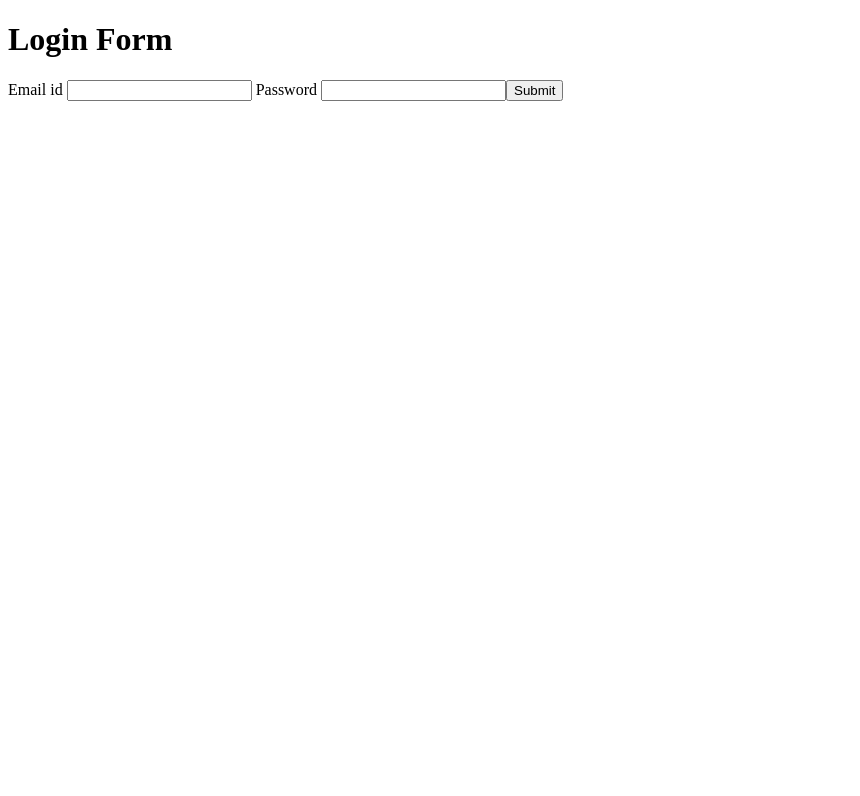
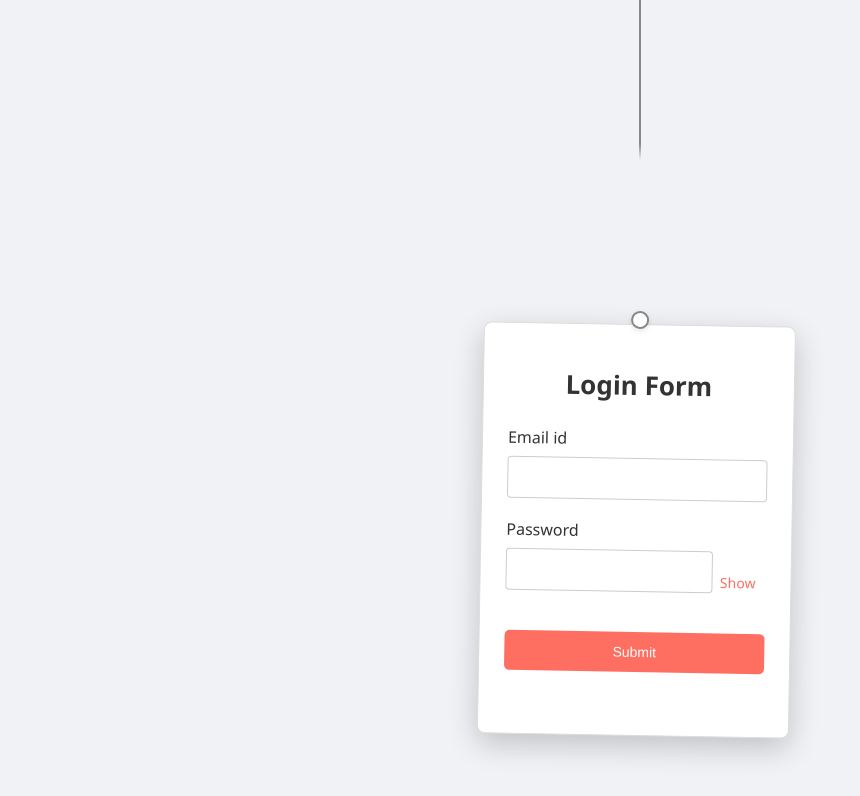
Before and after one commit to PriyaDharshanK7/loginpage, a React (Vite) app: page / in a window 1280 px wide. Shown: the top 796 px of the page, without its empty margins (0-860 px from the left). Built offline with nearby package versions, Linux system fonts and the light colour scheme.

Commit message:
Added some ideas login card!a

```diff
--- a/src/Login.css
+++ b/src/Login.css
@@ -0,0 +1,167 @@
+body {
+    margin: 0;
+    background-color: #f0f2f5;
+  }
+
+  .logincont {
+    height: 100vh;
+    display: flex;
+    justify-content: center;
+    align-items: center;
+    background-color: transparent;
+    font-family: 'Segoe UI', Tahoma, Geneva, Verdana, sans-serif;
+    position: relative;
+  }
+
+  .thread {
+    position: absolute;
+    top: 0;
+    left: 50%;
+    width: 2px;
+    height: 160px; /* Slightly overlaps card */
+    background: linear-gradient(to bottom, #888 0%, #888 90%, transparent 100%);
+    transform: translateX(-50%);
+    z-index: 1;
+    transition: transform 0.3s ease;
+  }
+
+  .logindiv {
+    position: relative;
+    width: 260px;
+    min-height: 360px;
+    padding: 25px;
+    background: #fff;
+    box-shadow: 0 10px 30px rgba(0, 0, 0, 0.2); /* Deeper shadow */
+    border-radius: 8px;
+    border: 1px solid #ddd; /* Subtle card edge */
+    top: 130px; /* Centered */
+    transform: rotate(1deg); /* Default tilt for hanging */
+    transform-origin: top center; /* Pivot at top */
+    transition: transform 0.3s ease;
+  }
+
+  .logindiv:before {
+    content: "";
+    position: absolute;
+    top: -14px; /* Slightly larger hole */
+    left: 50%;
+    transform: translateX(-50%);
+    width: 14px;
+    height: 14px;
+    background: #fff;
+    border: 2px solid #888;
+    border-radius: 50%;
+    z-index: 2;
+    box-shadow: 0 2px 5px rgba(0, 0, 0, 0.1); /* Hole shadow */
+  }
+
+  .logindiv:hover {
+    animation: cardSway 2s infinite ease-in-out;
+  }
+
+  .logindiv:hover ~ .thread {
+    animation: threadSway 2s infinite ease-in-out;
+  }
+
+  @keyframes cardSway {
+    0% { transform: rotate(1deg) translateX(0px); }
+    25% { transform: rotate(3deg) translateX(8px); }
+    50% { transform: rotate(1deg) translateX(0px); }
+    75% { transform: rotate(-2deg) translateX(-8px); }
+    100% { transform: rotate(1deg) translateX(0px); }
+  }
+
+  @keyframes threadSway {
+    0% { transform: translateX(-50%) translateX(0px) skewX(0deg); }
+    25% { transform: translateX(-50%) translateX(5px) skewX(3deg); }
+    50% { transform: translateX(-50%) translateX(0px) skewX(0deg); }
+    75% { transform: translateX(-50%) translateX(-5px) skewX(-3deg); }
+    100% { transform: translateX(-50%) translateX(0px) skewX(0deg); }
+  }
+
+  form {
+    display: flex;
+    flex-direction: column;
+  }
+
+  h1 {
+    font-size: 26px;
+    color: #333;
+    text-align: center;
+    margin-bottom: 25px;
+    font-weight: 600;
+  }
+
+  label {
+    margin-bottom: 8px;
+    color: #333;
+    font-weight: 500;
+  }
+
+  input[type="email"],
+  input[type="password"] {
+    padding: 12px;
+    margin-bottom: 20px;
+    border: 1px solid #ccc;
+    border-radius: 4px;
+    font-size: 14px;
+  }
+
+  .passwd-wrapper {
+    position: relative;
+  }
+
+  .eye {
+    position: absolute;
+    right: 10px;
+    top: 50%;
+    transform: translateY(-50%);
+    cursor: pointer;
+    color: #ff6f61;
+    font-size: 14px;
+  }
+
+  .show-anim {
+    animation: reveal 0.5s ease-in-out;
+  }
+
+  @keyframes reveal {
+    0% { transform: scale(0.95); opacity: 0.5; }
+    50% { transform: scale(1.05); opacity: 0.8; }
+    100% { transform: scale(1); opacity: 1; }
+  }
+
+  input[type="submit"] {
+    padding: 12px;
+    background-color: #ff6f61;
+    color: #fff;
+    border: none;
+    border-radius: 5px;
+    cursor: pointer;
+    width: 100%;
+    font-size: 14px;
+    font-weight: 500;
+    margin-top: 20px;
+  }
+
+  .popup {
+    display: none;
+    position: fixed;
+    top: 20px;
+    left: 50%;
+    transform: translateX(-50%);
+    padding: 10px 20px;
+    background: #4cd550;
+    color: #fff;
+    border-radius: 4px;
+  }
+
+  .popup.show {
+    display: block;
+    animation: slideIn 0.5s ease-in-out;
+  }
+
+  @keyframes slideIn {
+    from { transform: translateX(-50%) translateY(-100px); opacity: 0; }
+    to { transform: translateX(-50%) translateY(0); opacity: 1; }
+  }
--- a/src/Login.jsx
+++ b/src/Login.jsx
@@ -3,7 +3,8 @@ import './Login.css';
 function Login(){
     const [email, setEmail] = useState('');
     const [passwd, setPasswd] = useState('');
-    const [darkMode, setDarkMode] = useState(false);
+    //const [darkMode, setDarkMode] = useState(false);
+    const [showPasswd, setShowPasswd] = useState(false);
     const [msg, setMsg] = useState('');
     const userData = {
         email: 'usertest@gmail.com',
@@ -18,19 +19,25 @@ function Login(){
             setMsg(`Oops! Can't find ${email}, Please Sign Up to continue`)
         }
         setTimeout(() =>
-            setMsg(''), 5000);
+            setMsg(''), 3000);
     }
     return(
         <>
+           <div className="logincont">
+                <div className="thread"></div>
                 <div className="logindiv">
                     <h1>Login Form</h1>
-            <form>
+                    <form id = "loginform" onSubmit={handleEventLogin}>
                         <label> Email id </label>
                         <input type = "email" value ={email} onChange={(e) => setEmail(e.target.value)}></input>
                         <label> Password </label>
-                <input type = "password" value ={passwd} onChange={(e) => setPasswd(e.target.value)}></input>
-                <input type = "submit" onClick={handleEventLogin}></input>
+                        <div className="passwd-wrapper">
+                            <input type={showPasswd ? "text" : "password"} value={passwd} onChange={(e) => setPasswd(e.target.value)} className={showPasswd ? "show-anim" : ""} />
+                            <span className="eye" onClick={() => setShowPasswd(!showPasswd)}> {showPasswd ? "Hide" : "Show"} </span>
+                        </div>
+                        <input type = "submit" form="loginform" />
                     </form>
+                </div>
                 {msg && <div className = { `popup ${msg ? "show" : ""} `}> {msg} </div>}
             </div>
         </>
```
Lines whose indentation alone changed are shown as unchanged.
